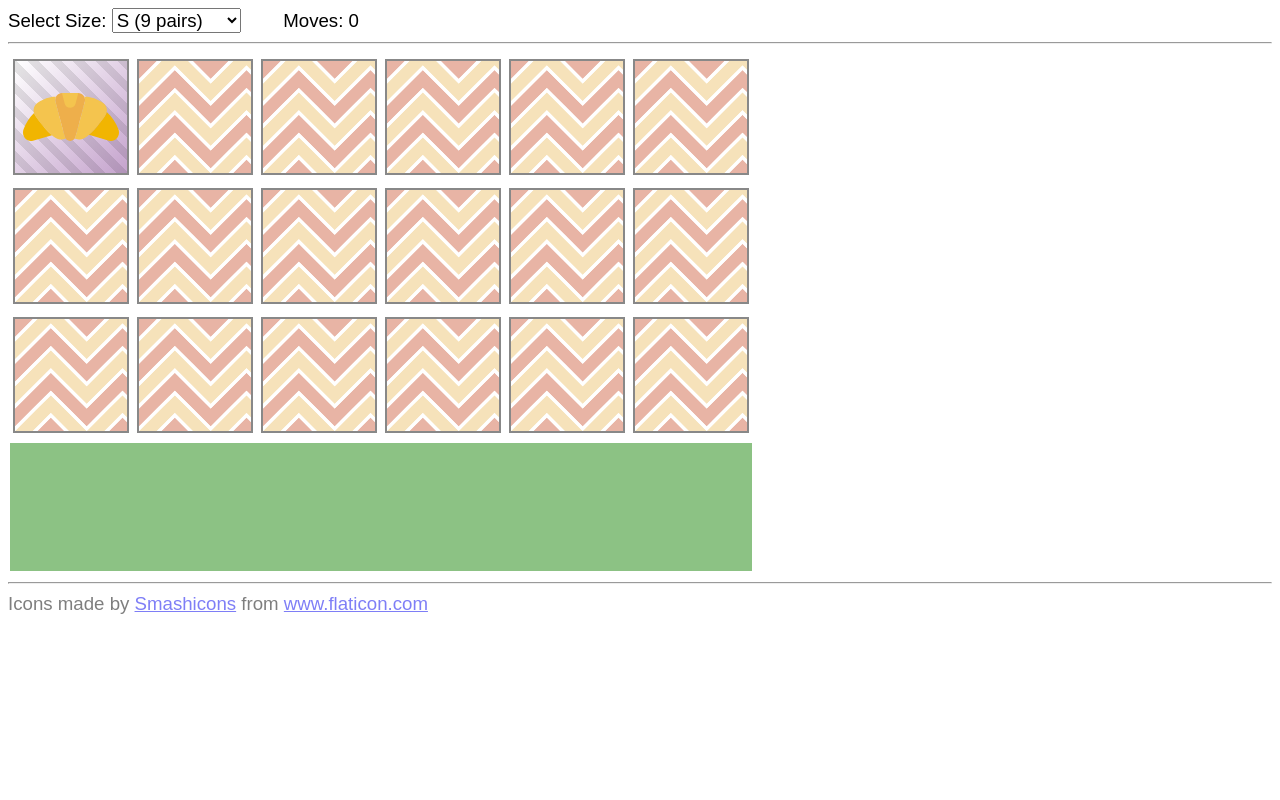
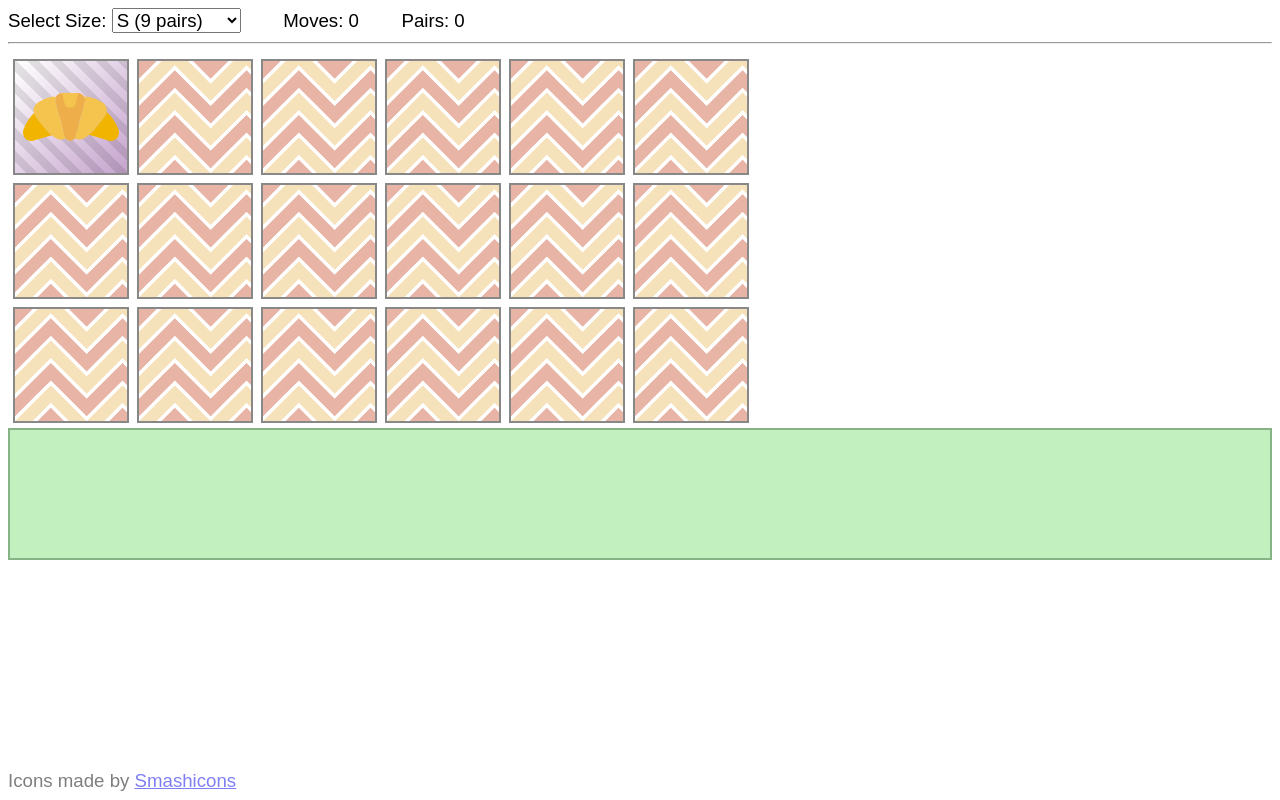
Before and after one commit to Eisenwave/memory, a plain HTML site: page index.html in a window 1280 px wide. Both pictures are taken after a click on the picture 71 px from the left and 116 px from the top of the page. Drawn offline with Linux system fonts and the light colour scheme.

Commit message:
add some finishing touches

```diff
--- a/index.html
+++ b/index.html
@@ -8,7 +8,7 @@
 <body id="body">
 
 <label for="select-size">Select Size:</label>
-<select id="select-size" name="select-size" oninput="onChooseSize(+this.value)">
+<select id="select-size" name="select-size" oninput="resetBoard(+this.value)">
     <option value="4">XS (4 pairs)</option>
     <option value="9" selected>S (9 pairs)</option>
     <option value="16">M (16 pairs)</option>
@@ -19,16 +19,21 @@
 <label for="move-counter" style="margin-left: 2em">Moves: </label>
 <span id="move-counter">0</span>
 
-<hr/>
-
-<table id="board-table">
-</table>
+<label for="pair-counter" style="margin-left: 2em">Pairs: </label>
+<span id="pair-counter">0</span>
 
 <hr/>
 
+<div id="board-container">
+    <table id="board-table">
+    </table>
+    <div id="stash" class="stash"></div>
+</div>
 
-<div style="opacity: 0.5">Icons made by <a href="https://www.flaticon.com/authors/smashicons" title="Smashicons">Smashicons</a> from <a
-        href="https://www.flaticon.com/" title="Flaticon">www.flaticon.com</a></div>
+
+<footer style="opacity: 0.5; bottom: 8px; position: absolute">
+    Icons made by <a href="https://www.flaticon.com/authors/smashicons" title="Smashicons">Smashicons</a>
+</footer>
 
 <script src="main.js"></script>
 
--- a/main.js
+++ b/main.js
@@ -1,3 +1,5 @@
+// CONSTANTS ===================================================================
+
 const ICONS = [
     "apple",
     "asparagus",
@@ -86,126 +88,21 @@ const CARD_PATH = "cards";
 const BACKGROUND = "background.svg";
 
 const E_BOARD_TABLE = document.getElementById("board-table");
+const E_STASH = document.getElementById("stash");
 const E_MOVE_COUNTER = document.getElementById("move-counter");
+const E_PAIR_COUNTER = document.getElementById("pair-counter");
+
+// GLOBAL VARIABLES ============================================================
 
 let boardWidth = 0;
 let boardCards = 0;
 
 let chosen = Array(null, null);
 
-function createCard(icon) {
-    let card = document.createElement("img");
-    card.id = "card-" + icon;
-    card.alt = icon;
-    card.constSrc = CARD_PATH + "/" + icon + ".svg";
-    card.src = card.src = card.constSrc;
-    card.className = "card";
-    card.flipped = true;
-    card.draggable = false;
-    card.onclick = event => clickCard(event.target);
-    card.setAttribute("data-flipped", "true");
-    return card;
-}
-
-function clickCard(card) {
-    if (card.stashed || card.getAttribute("data-flipped") === "true" && chosen[1] === null) {
-        return;
-    }
-
-    if (chosen[0] === null) {
-        flip(card);
-        chosen[0] = card;
-    }
-    else if (chosen[1] === null) {
-        flip(card);
-        chosen[1] = card;
-    }
-    else {
-        E_MOVE_COUNTER.innerText = (+E_MOVE_COUNTER.innerText + 1).toString();
-        choosePair(chosen[0], chosen[1]);
-        flip(chosen[0]);
-        flip(chosen[1]);
-        chosen[0] = null;
-        chosen[1] = null;
-    }
-}
-
-function choosePair(first, second) {
-    if (first.constSrc !== second.constSrc) {
-        return;
-    }
-
-    let stashedCard = first.cloneNode(false);
-    document.getElementById("stash").appendChild(stashedCard);
-    stashedCard.active = false;
-
-    for (let card of [first, second]) {
-        card.stashed = true;
-        card.classList.add("hidden");
-    }
-}
-
-function addCardToBoard(card) {
-    if (boardCards++ % boardWidth === 0) {
-        let row = document.createElement('tr');
-        E_BOARD_TABLE.appendChild(row);
-    }
-
-    let row = back(E_BOARD_TABLE.childNodes);
-    let cell = document.createElement('td');
-    row.appendChild(cell);
-    cell.appendChild(card);
-}
+// UTILITY =====================================================================
 
 function back(array) {
     return array[array.length - 1];
-}
-
-function flip(card) {
-    card.setAttribute("data-flipped", card.getAttribute("data-flipped") === "false");
-    let flipped = card.getAttribute("data-flipped") === "true";
-
-    card.src = flipped ? card.constSrc : BACKGROUND;
-
-    if (flipped) {
-        card.classList.add("flipped");
-    }
-    else {
-        card.classList.remove("flipped");
-    }
-}
-
-function clearBoard() {
-    for (let child of [...E_BOARD_TABLE.childNodes]) {
-        child.remove();
-    }
-    boardCards = 0;
-    E_MOVE_COUNTER.innerText = "0";
-    chosen[0] = chosen[1] = null;
-}
-
-function onChooseSize(size) {
-    console.log("Creating board with size: " + size);
-
-    clearBoard();
-
-    boardWidth = Math.sqrt(size) * 2;
-
-    for (let id of chooseCardIds(size)) {
-        let card = createCard(id);
-        flip(card);
-        addCardToBoard(card);
-    }
-
-    let stashRow = document.createElement('tr');
-    E_BOARD_TABLE.appendChild(stashRow);
-
-    let stash = document.createElement('td');
-    stash.id = "stash";
-    stash.className = "stash";
-    stash.colSpan = boardWidth;
-    stashRow.appendChild(stash);
-
 }
 
 function swap(array, i, j) {
@@ -230,4 +127,108 @@ function chooseCardIds(size) {
     return cardIds;
 }
 
-onChooseSize(9);
+// GAME LOGIC ==================================================================
+
+function createCard(icon) {
+    let card = document.createElement("img");
+    card.id = "card-" + icon;
+    card.alt = icon;
+    card.constSrc = CARD_PATH + "/" + icon + ".svg";
+    card.src = card.src = card.constSrc;
+    card.className = "card";
+    card.flipped = true;
+    card.draggable = false;
+    card.onclick = event => clickCard(event.target);
+    card.setAttribute("data-flipped", "true");
+    return card;
+}
+
+function clickCard(card) {
+    if (card.stashed || card.getAttribute("data-flipped") === "true" && chosen[1] === null) {
+        return;
+    }
+
+    if (chosen[0] === null) {
+        flip(card);
+        chosen[0] = card;
+    } else if (chosen[1] === null) {
+        flip(card);
+        chosen[1] = card;
+    } else {
+        ++E_MOVE_COUNTER.innerText;
+        choosePair(chosen[0], chosen[1]);
+        flip(chosen[0]);
+        flip(chosen[1]);
+        chosen[0] = null;
+        chosen[1] = null;
+    }
+}
+
+function choosePair(first, second) {
+    if (first.constSrc !== second.constSrc) {
+        return;
+    }
+
+    ++E_PAIR_COUNTER.innerText;
+
+    let stashedCard = first.cloneNode(false);
+    E_STASH.appendChild(stashedCard);
+    stashedCard.active = false;
+
+    for (let card of [first, second]) {
+        card.stashed = true;
+        card.classList.add("hidden");
+    }
+}
+
+function addCardToBoard(card) {
+    if (boardCards++ % boardWidth === 0) {
+        let row = document.createElement('tr');
+        E_BOARD_TABLE.appendChild(row);
+    }
+
+    let row = back(E_BOARD_TABLE.childNodes);
+    let cell = document.createElement('td');
+    row.appendChild(cell);
+    cell.appendChild(card);
+}
+
+function flip(card) {
+    card.setAttribute("data-flipped", card.getAttribute("data-flipped") === "false");
+    let flipped = card.getAttribute("data-flipped") === "true";
+
+    card.src = flipped ? card.constSrc : BACKGROUND;
+
+    if (flipped) {
+        card.classList.add("flipped");
+    } else {
+        card.classList.remove("flipped");
+    }
+}
+
+function clearBoard() {
+    for (let child of [...E_BOARD_TABLE.childNodes, ...E_STASH.childNodes]) {
+        child.remove();
+    }
+    boardCards = 0;
+    E_MOVE_COUNTER.innerText = "0";
+    chosen[0] = chosen[1] = null;
+}
+
+function resetBoard(size) {
+    console.log("Creating board with size: " + size);
+
+    clearBoard();
+
+    boardWidth = Math.sqrt(size) * 2;
+
+    for (let id of chooseCardIds(size)) {
+        let card = createCard(id);
+        flip(card);
+        addCardToBoard(card);
+    }
+}
+
+// INIT ========================================================================
+
+resetBoard(9);
--- a/style.css
+++ b/style.css
@@ -32,11 +32,14 @@ td {
 
 .stash {
     padding: 8px;
-    background-color: #8cc284;
-    height: var(--card-size);
+    background-color: #c2f1bf;
+    border: 2px solid #87b387;
+    min-height: var(--card-size);
+    display: flex;
 }
 
 .card {
+    display: block;
     width: var(--card-size);
     height: var(--card-size);
     background: linear-gradient(135deg, #ffffff 0%, #c5a3cd 100%),
@@ -55,6 +58,8 @@ td {
     padding: var(--card-padding);
 }
 
+
+
 .card:not(.flipped) {
     padding: 0;
 }
```
